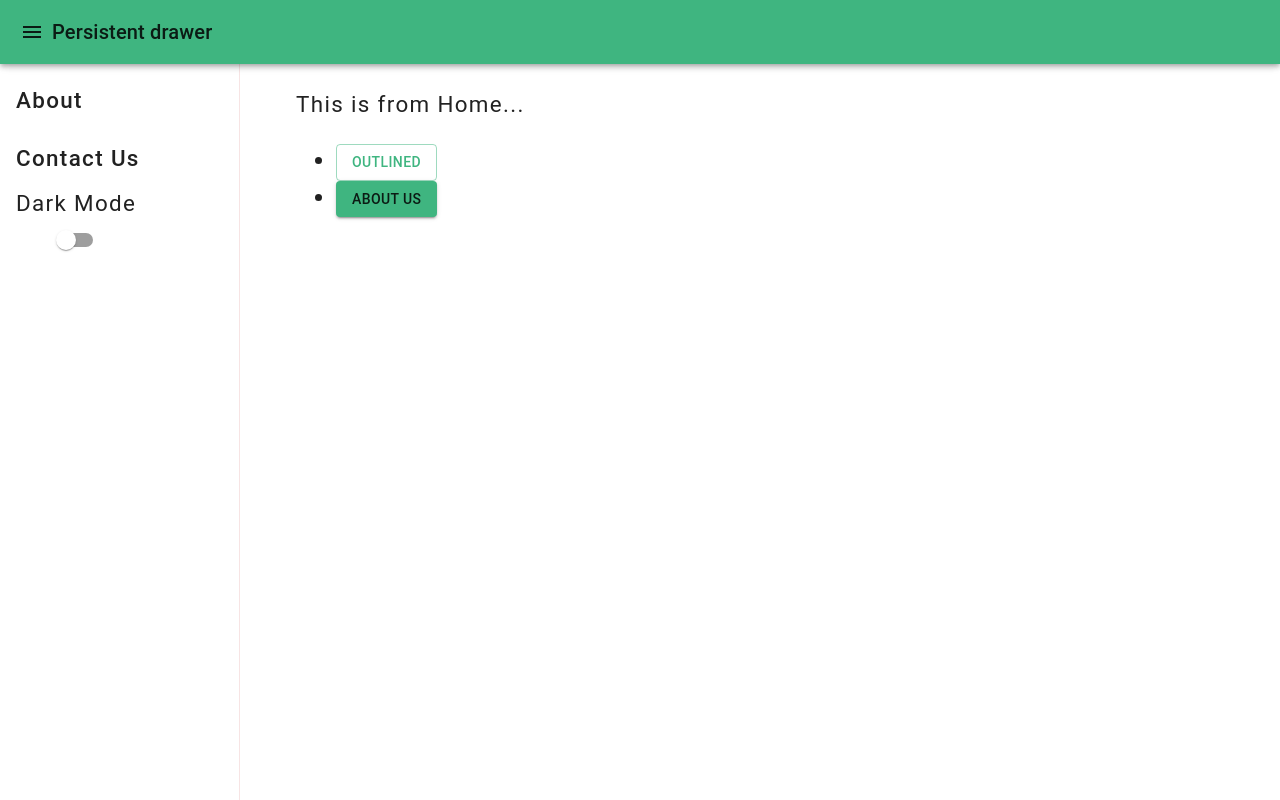
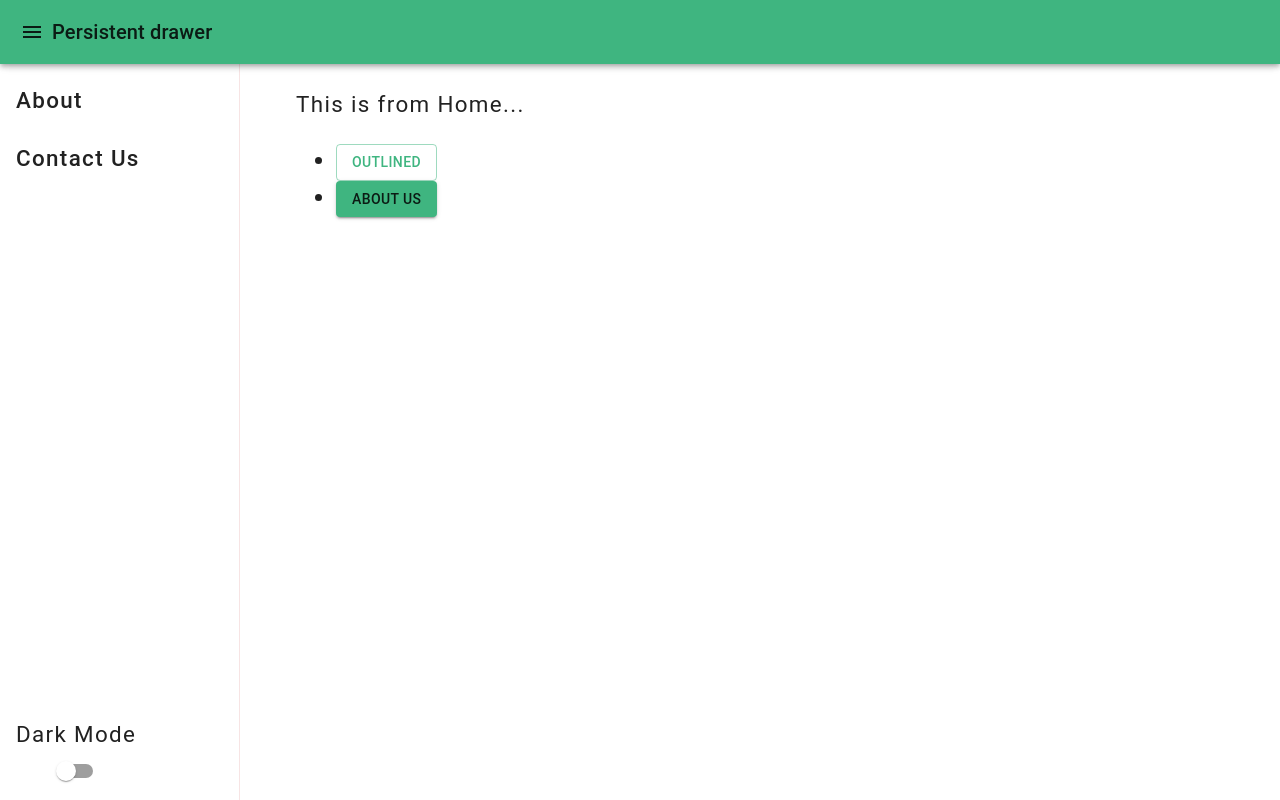
Before and after one commit to trcodeers/nextjs-app, a Next.js app: page / in a window 1280 px wide. Built offline with nearby package versions, Linux system fonts and the light colour scheme.

Commit message:
toggle alignment

```diff
--- a/src/components/Drawer/DrawerMenu.tsx
+++ b/src/components/Drawer/DrawerMenu.tsx
@@ -26,13 +26,15 @@ const DrawerMenu = (props: Props) =>{
                         </ListItem>
                     </Link>
                 ))}
+            </List>
+            <div style={{ position: 'absolute', bottom: '10px' }}>
                 <FormControlLabel
                     value="top"
                     control={<Switch onChange={handleDarkModeChange} color="primary" />}
                     label="Dark Mode"
                     labelPlacement="top"
                 />
-            </List>
+            </div>
         </>
       );
  }
```
